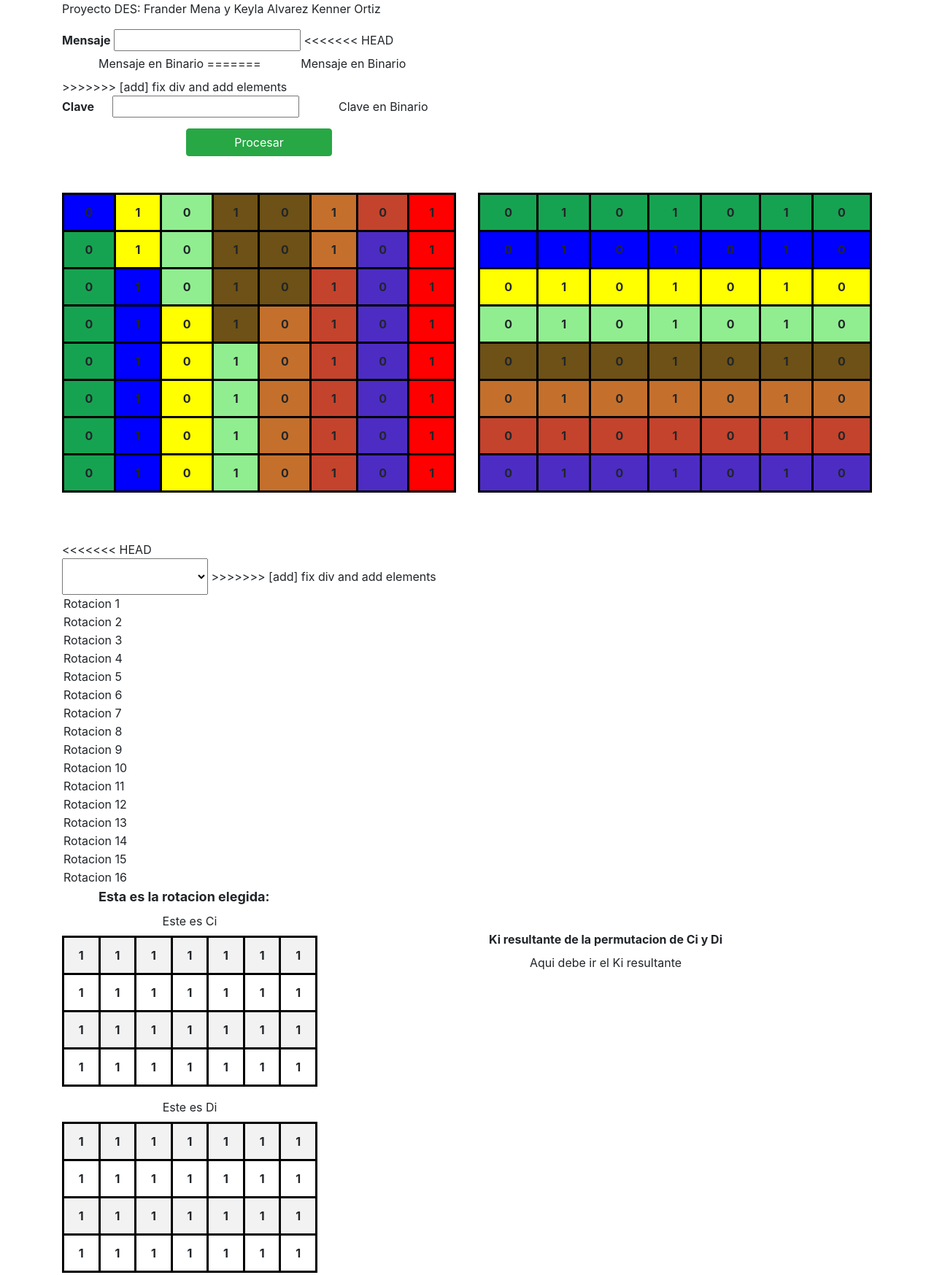
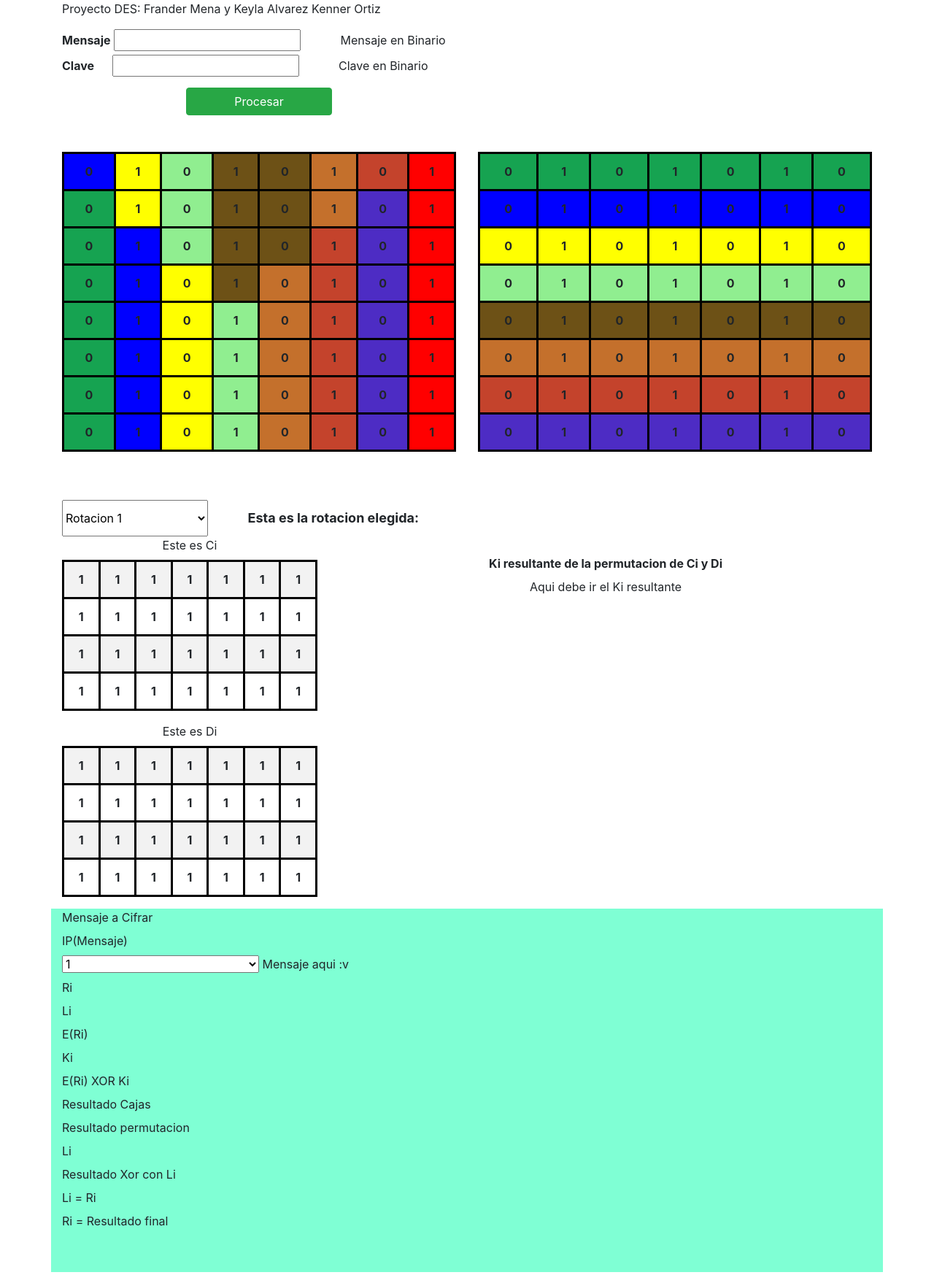
Before and after one commit to JosephMen/DES, a plain HTML site: page index.html in a window 1280 px wide. Shown: the top 1747 px of the page at 73% size. Drawn offline with nearby package versions, Linux system fonts and the light colour scheme.

Commit message:
[Add] fix rebasing files

```diff
--- a/index.html
+++ b/index.html
@@ -15,22 +15,17 @@
     <div class="container">
         <p>Proyecto DES: Frander Mena y Keyla Alvarez Kenner Ortiz</p>
         <div id="entradas" class="row">
-            <div class="col-6 ">
+            <div class="col-6 text-left ">
                 <form>
                     <label for="Entrada" class="entrys lbl_entrada" id="mensaje">Mensaje</label>
                     <input type="text" name="" id="entrada">
-                    <<<<<<< HEAD <label class="salida_binaria" id="mensaje_bin"> Mensaje en Binario</label>
-                        =======
-                        <label class="salida_binaria"> Mensaje en Binario</label>
-                        >>>>>>> [add] fix div and add elements
+                    <label class="salida_binaria" id="mensaje_bin"> Mensaje en Binario</label>
                     <br>
-
                     <label for="Entrada" class="entrys lbl_entrada">Clave</label>
                     <input type="text" name="" id="clave">
                     <label class="salida_binaria"> Clave en Binario</label> <br>
                     <div class="text-center" style="margin-top: 10px;">
-                            <input type="button" class="btn btn-success procesar mx-auto" value="Procesar"
-                                id="procesar">
+                        <input type="button" class="btn btn-success procesar mx-auto" value="Procesar" id="procesar">
                     </div>
 
 
@@ -51,14 +46,8 @@
             </div>
 
         </div>
-
-        <<<<<<< HEAD <div id="rotacionKI">
+        <div id="rotacionKI">
             <select class="select_rotacion" name="rotacion" id="rotacionesDb" onchange="cambioDropBoxRotaciones()">
-                =======
-                <div id="rotacionKI">
-                    <select class="select_rotacion" name="rotacion" id="rotacionesDb"
-                        onchange="cambioDropBoxRotaciones()">
-                        >>>>>>> [add] fix div and add elements
                 <option value="1"> Rotacion 1</option>
                 <option value="2"> Rotacion 2</option>
                 <option value="3"> Rotacion 3</option>
```
Lines whose indentation alone changed are shown as unchanged.
